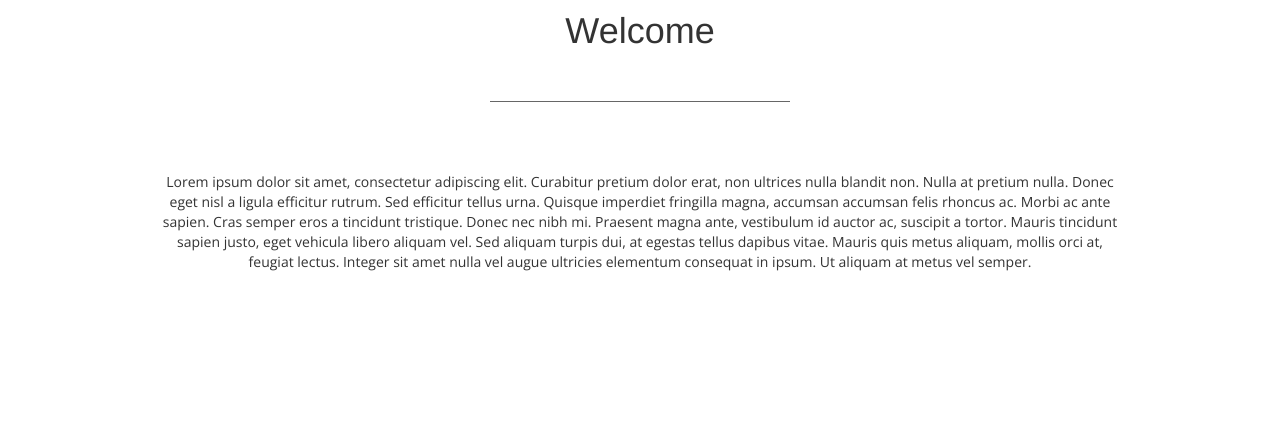
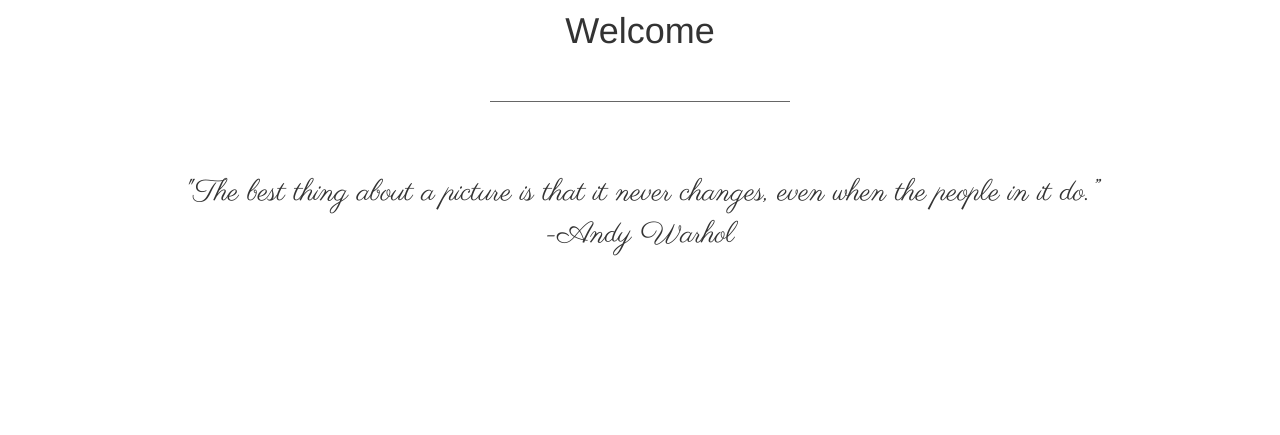
Before and after one commit to michael-hands/jennielouisephotography, a plain HTML site: page index.html in a window 1280 px wide. Shown: the part 860-1295 px from the top of the page. Drawn offline with nearby package versions, Linux system fonts and the light colour scheme.

Commit message:
quote and some text

```diff
--- a/index.html
+++ b/index.html
@@ -51,7 +51,7 @@
         <h1 class="title">Welcome</h1>
         <hr class="title">
 
-        <p>Lorem ipsum dolor sit amet, consectetur adipiscing elit. Curabitur pretium dolor erat, non ultrices nulla blandit non. Nulla at pretium nulla. Donec eget nisl a ligula efficitur rutrum. Sed efficitur tellus urna. Quisque imperdiet fringilla magna, accumsan accumsan felis rhoncus ac. Morbi ac ante sapien. Cras semper eros a tincidunt tristique. Donec nec nibh mi. Praesent magna ante, vestibulum id auctor ac, suscipit a tortor. Mauris tincidunt sapien justo, eget vehicula libero aliquam vel. Sed aliquam turpis dui, at egestas tellus dapibus vitae. Mauris quis metus aliquam, mollis orci at, feugiat lectus. Integer sit amet nulla vel augue ultricies elementum consequat in ipsum. Ut aliquam at metus vel semper.</p>
+        <p>"The best thing about a picture is that it never changes, even when the people in it do.”<br>-Andy Warhol</p>
 
 
     </div>
@@ -63,15 +63,14 @@
                     <a href="gallery.html#cake-img" class="cake-smash">
                         <div class="box1">
                             <h2>Cake Smash</h2>
-                            <p class="animated">Lorem ipsum dolor sit amet, consectetur adipiscing elit.
-                            Curabitur pretium dolor erat, non ultrices nulla blandit non.</p>
+                            <p class="animated">Let's get messy with your loved little ones and have a smashing time!</p>
                         </div>
                     </a>
 
                 <a href="gallery.html#pets-img" class="pets">
                     <div class="box2">
                         <h2>Pets</h2>
-                        <p class="animated">Lorem ipsum dolor sit amet, consectetur adipiscing elit. Curabitur pretium dolor erat, non ultrices nulla blandit non.</p>
+                        <p class="animated">Bring your chew toys, ready for our location shoots!</p>
                     </div>
                 </a>
             </div>
@@ -80,14 +79,14 @@
                 <a href="gallery.html#newborn-img" class="newborn">
                     <div class="box3">
                         <h2>Newborn</h2>
-                        <p class="animated">Lorem ipsum dolor sit amet, consectetur adipiscing elit. Curabitur pretium dolor erat, non ultrices nulla blandit non.</p>
+                        <p class="animated">Capture their first moments, they will last forever!</p>
                     </div>
                 </a>
 
                 <div class="portraits">
                     <a href="gallery.html#portraits-img" class="box4">
                         <h2>Portraits</h2>
-                        <p class="animated">Lorem ipsum dolor sit amet, consectetur adipiscing elit. Curabitur pretium dolor erat, non ultrices nulla blandit non.</p>
+                        <p class="animated">Get the whole family together for a perfect snap in time.</p>
                     </a>
                 </div>
             </div>
--- a/lib/css/style.sass
+++ b/lib/css/style.sass
@@ -1,5 +1,6 @@
 @import url('https://fonts.googleapis.com/css?family=Roboto')
 @import url('https://fonts.googleapis.com/css?family=Open+Sans:300');
+@import url('https://fonts.googleapis.com/css?family=Parisienne');
 
 $font: 'Roboto'
 $font-1: 'Open Sans'
@@ -121,6 +122,8 @@ html, body
             width: 90%
             margin: 0 auto
             padding-bottom: 100px
+            font-family: "Parisienne"
+            font-size: 30px
 
     @media screen and (max-width: 600px)
 
```
Also changed, not shown: lib/css/style.css, 1 other file.
